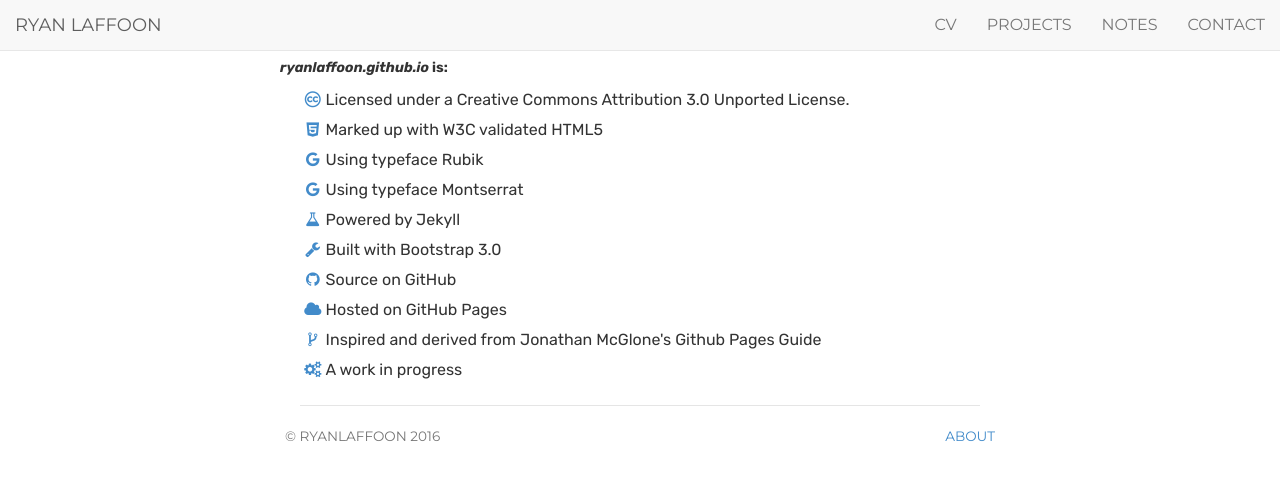
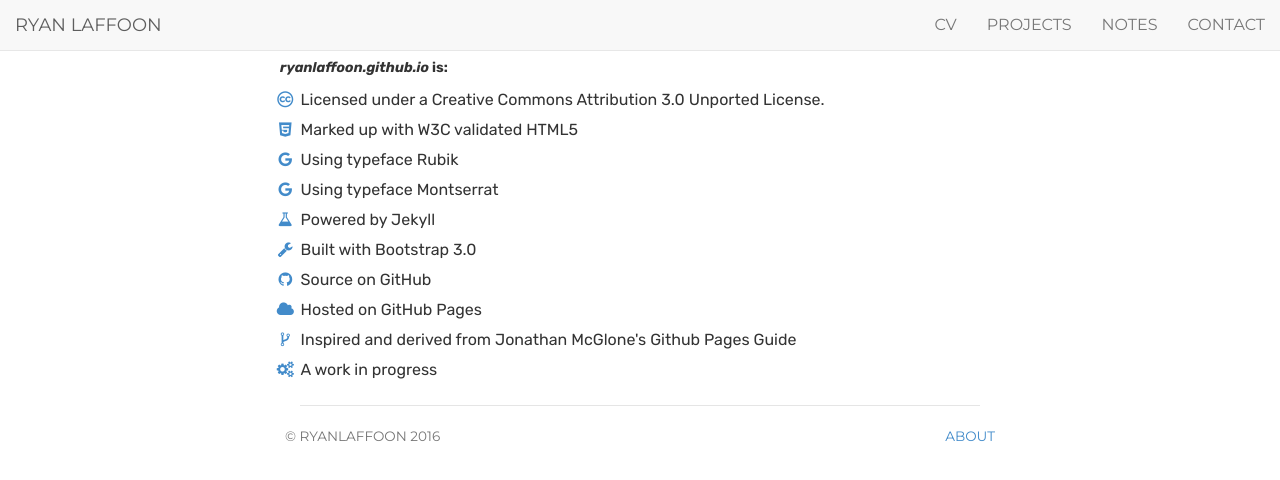
Before and after one commit to ryanlaffoon/ryanlaffoon.github.io, a Jekyll site: the page built from about/index.html, in a window 1280 px wide. Shown: the top 480 px of the page. Built offline with Jekyll 4.4.1, drawn with Linux system fonts in a browser that asks for light colours.

Commit message:
Update style.css

```diff
--- a/css/style.css
+++ b/css/style.css
@@ -128,6 +128,6 @@
 /* About */
 .about ul.list-unstyled li {
 	line-height: 30px;
-	text-indent: -5px;
-	margin-left: 30px;
+	text-indent: -10px;
+	margin-left: 10px;
 }
```
